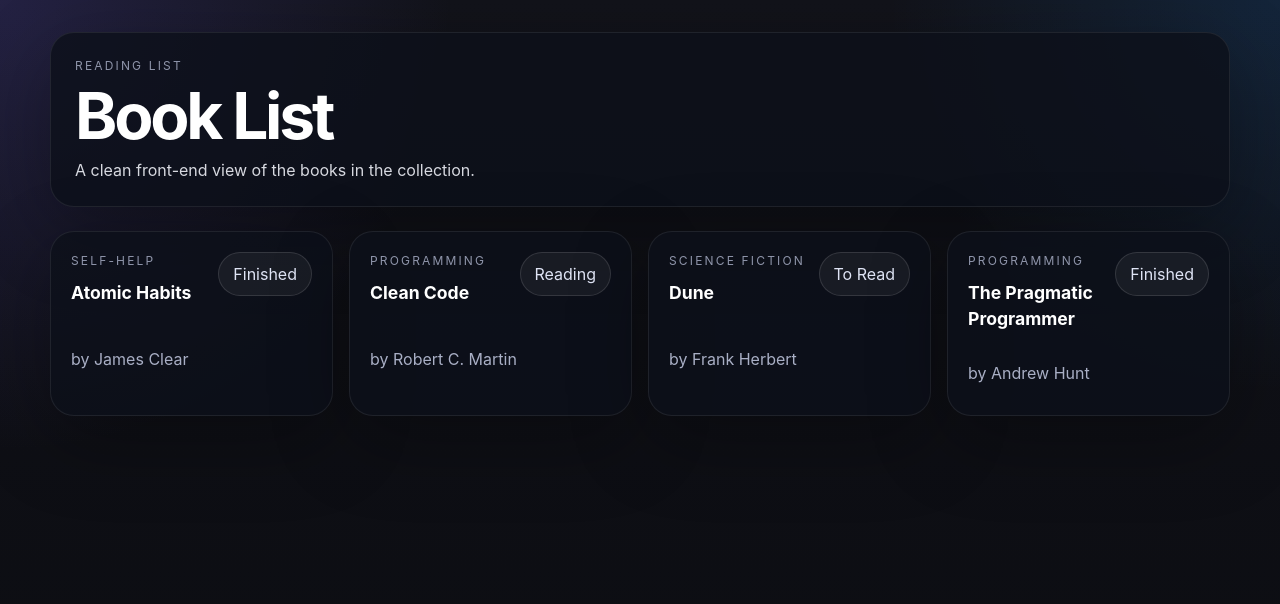
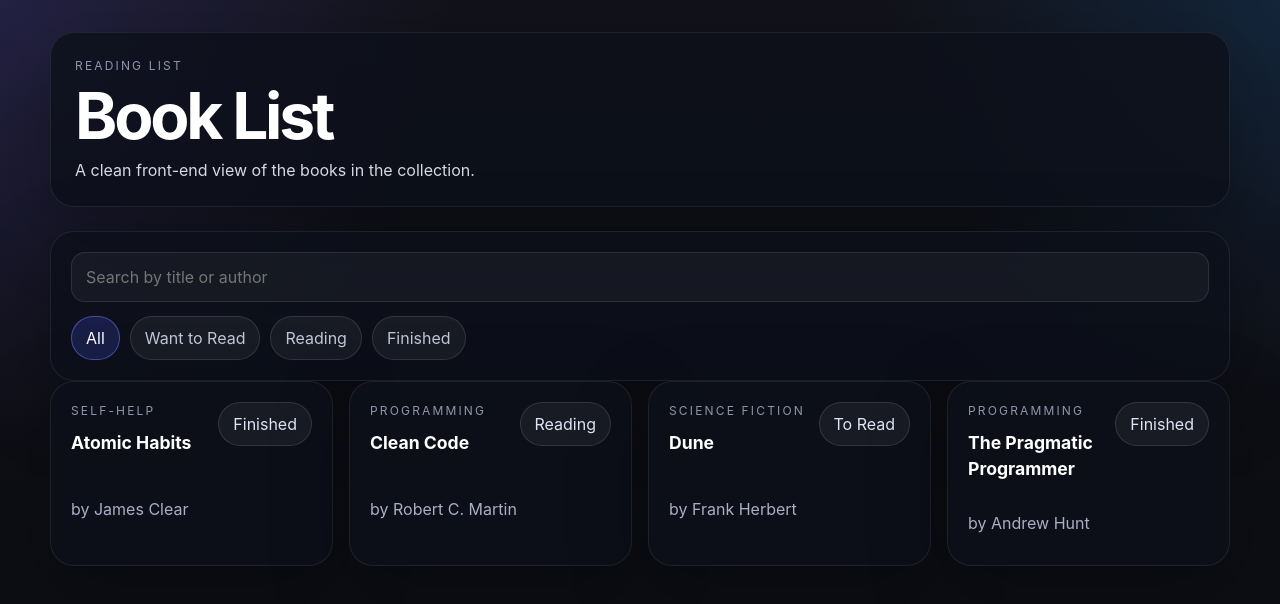
Before and after one commit to csci151-bookshelf-org/reading-list, a React (Vite) app: page / in a window 1280 px wide. Shown: the top 604 px of the page. Built offline with nearby package versions, Linux system fonts and the light colour scheme.

Commit message:
feat(filter): wire FilterBar and filtered list in Home

```diff
--- a/src/pages/Home.tsx
+++ b/src/pages/Home.tsx
@@ -1,5 +1,9 @@
+import { useMemo, useState } from 'react'
+import FilterBar from '../components/FilterBar'
 import BookList from '../features/books/BookList'
-import type { Book } from '../types'
+import { filterBooks } from '../features/books/bookUtils'
+import { defaultFilterState } from '../features/filter/filterUtils'
+import type { Book, FilterState } from '../types'
 
 const books: Book[] = [
   { id: '1', title: 'Atomic Habits', author: 'James Clear', genre: 'Self-Help', status: 'finished' },
@@ -9,6 +13,13 @@ const books: Book[] = [
 ]
 
 export default function Home() {
+  const [filters, setFilters] = useState<FilterState>(defaultFilterState)
+
+  const visibleBooks = useMemo(
+    () => filterBooks(books, filters.query, filters.status),
+    [filters],
+  )
+
   return (
     <main className="page-shell">
       <header className="card intro-card">
@@ -17,7 +28,8 @@ export default function Home() {
         <p>A clean front-end view of the books in the collection.</p>
       </header>
 
-      <BookList books={books} />
+      <FilterBar value={filters} onChange={setFilters} />
+      <BookList books={visibleBooks} />
     </main>
   )
 }
```
